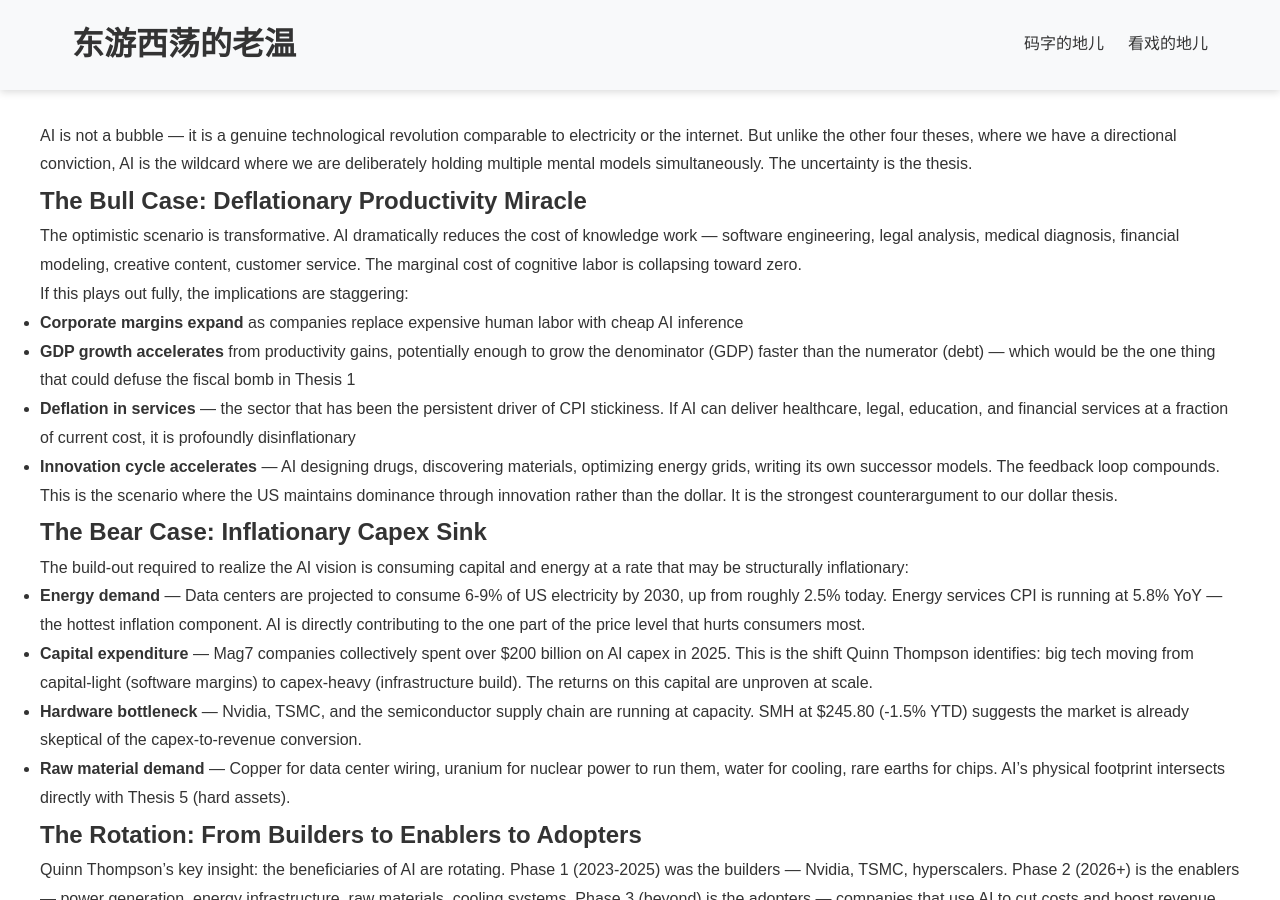
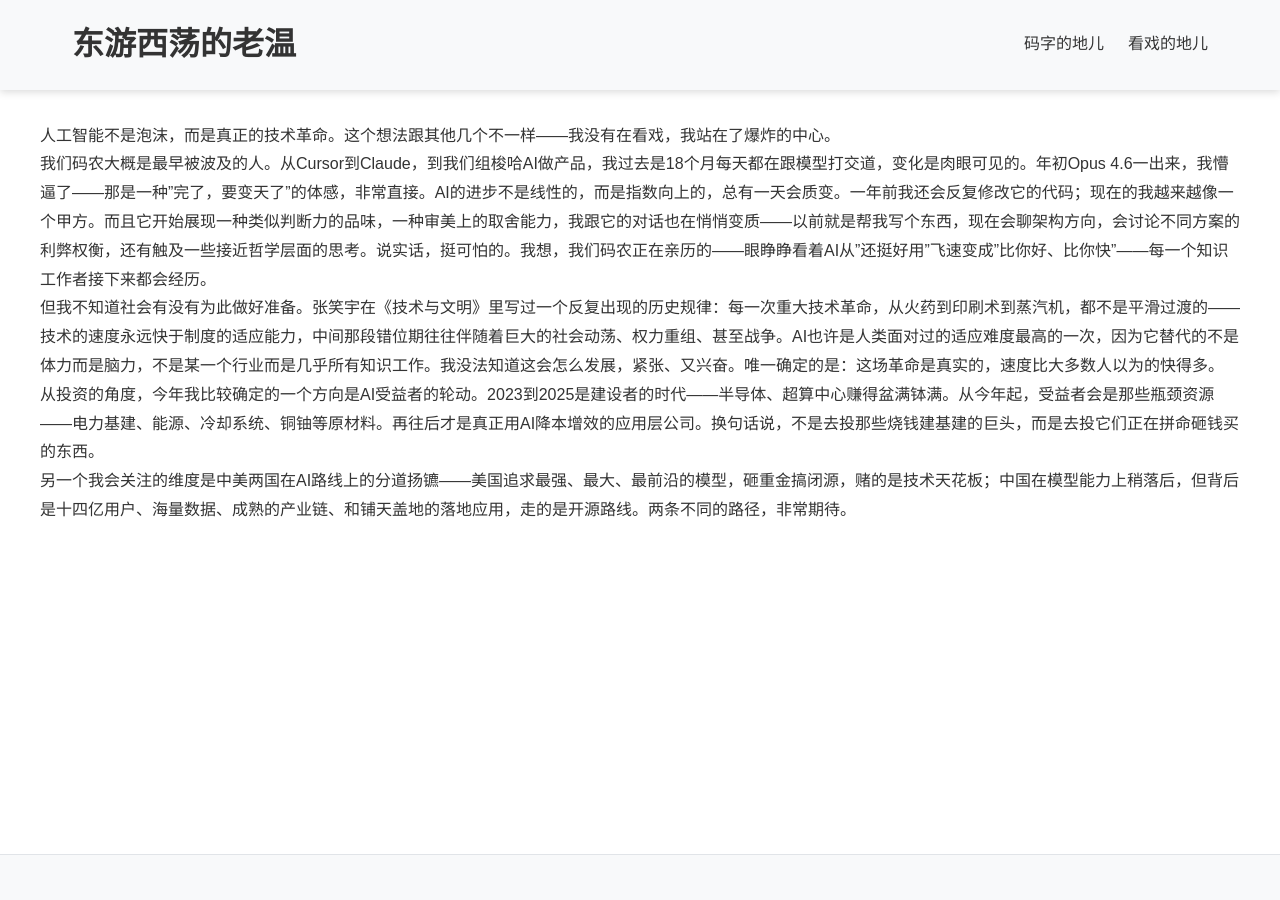
Before and after one commit to pwen/pwen.github.io, a Jekyll site: the page built from pulse-content/2026/2026-ai.md, in a window 1280 px wide and 900 px high. Built offline with Jekyll 4.4.1, drawn with Linux system fonts in a browser that asks for light colours; our own code applies the rules of GitHub Pages for plain Markdown files; some of the changed text lies outside the part shown.

Commit message:
update AI

```diff
--- a/assets/data/pulse/theses-2026.json
+++ b/assets/data/pulse/theses-2026.json
@@ -46,8 +46,8 @@
         },
         {
             "id": "ai",
-            "title": "AI 正在引发真正的生产力繁荣",
-            "summary": "这是真的——但它是通缩力量还是通胀性资本支出陷阱？未知因素。",
+            "title": "AI正在改变一切，而我们还没有做好准备",
+            "summary": "人工智能真的，进化是不可阻挡的，投资要看轮动和瓶颈资源，但更大的社会冲击还在后面。",
             "color": "#5b8def",
             "icon": "🤖",
             "metrics": [
--- a/pulse-content/2026/2026-ai.md
+++ b/pulse-content/2026/2026-ai.md
@@ -1,62 +1,9 @@
-AI is not a bubble — it is a genuine technological revolution comparable to electricity or the internet. But unlike the other four theses, where we have a directional conviction, AI is the wildcard where we are deliberately holding multiple mental models simultaneously. The uncertainty is the thesis.
+人工智能不是泡沫，而是真正的技术革命。这个想法跟其他几个不一样——我没有在看戏，我站在了爆炸的中心。
 
-## The Bull Case: Deflationary Productivity Miracle
+我们码农大概是最早被波及的人。从Cursor到Claude，到我们组梭哈AI做产品，我过去是18个月每天都在跟模型打交道，变化是肉眼可见的。年初Opus 4.6一出来，我懵逼了——那是一种"完了，要变天了"的体感，非常直接。AI的进步不是线性的，而是指数向上的，总有一天会质变。一年前我还会反复修改它的代码；现在的我越来越像一个甲方。而且它开始展现一种类似判断力的品味，一种审美上的取舍能力，我跟它的对话也在悄悄变质——以前就是帮我写个东西，现在会聊架构方向，会讨论不同方案的利弊权衡，还有触及一些接近哲学层面的思考。说实话，挺可怕的。我想，我们码农正在亲历的——眼睁睁看着AI从"还挺好用"飞速变成"比你好、比你快"——每一个知识工作者接下来都会经历。
 
-The optimistic scenario is transformative. AI dramatically reduces the cost of knowledge work — software engineering, legal analysis, medical diagnosis, financial modeling, creative content, customer service. The marginal cost of cognitive labor is collapsing toward zero.
+但我不知道社会有没有为此做好准备。张笑宇在《技术与文明》里写过一个反复出现的历史规律：每一次重大技术革命，从火药到印刷术到蒸汽机，都不是平滑过渡的——技术的速度永远快于制度的适应能力，中间那段错位期往往伴随着巨大的社会动荡、权力重组、甚至战争。AI也许是人类面对过的适应难度最高的一次，因为它替代的不是体力而是脑力，不是某一个行业而是几乎所有知识工作。我没法知道这会怎么发展，紧张、又兴奋。唯一确定的是：这场革命是真实的，速度比大多数人以为的快得多。
 
-If this plays out fully, the implications are staggering:
-- **Corporate margins expand** as companies replace expensive human labor with cheap AI inference
-- **GDP growth accelerates** from productivity gains, potentially enough to grow the denominator (GDP) faster than the numerator (debt) — which would be the one thing that could defuse the fiscal bomb in Thesis 1
-- **Deflation in services** — the sector that has been the persistent driver of CPI stickiness. If AI can deliver healthcare, legal, education, and financial services at a fraction of current cost, it is profoundly disinflationary
-- **Innovation cycle accelerates** — AI designing drugs, discovering materials, optimizing energy grids, writing its own successor models. The feedback loop compounds.
+从投资的角度，今年我比较确定的一个方向是AI受益者的轮动。2023到2025是建设者的时代——半导体、超算中心赚得盆满钵满。从今年起，受益者会是那些瓶颈资源——电力基建、能源、冷却系统、铜铀等原材料。再往后才是真正用AI降本增效的应用层公司。换句话说，不是去投那些烧钱建基建的巨头，而是去投它们正在拼命砸钱买的东西。
 
-This is the scenario where the US maintains dominance through innovation rather than the dollar. It is the strongest counterargument to our dollar thesis.
-
-## The Bear Case: Inflationary Capex Sink
-
-The build-out required to realize the AI vision is consuming capital and energy at a rate that may be structurally inflationary:
-
-- **Energy demand** — Data centers are projected to consume 6-9% of US electricity by 2030, up from roughly 2.5% today. Energy services CPI is running at 5.8% YoY — the hottest inflation component. AI is directly contributing to the one part of the price level that hurts consumers most.
-- **Capital expenditure** — Mag7 companies collectively spent over $200 billion on AI capex in 2025. This is the shift Quinn Thompson identifies: big tech moving from capital-light (software margins) to capex-heavy (infrastructure build). The returns on this capital are unproven at scale.
-- **Hardware bottleneck** — Nvidia, TSMC, and the semiconductor supply chain are running at capacity. SMH at $245.80 (-1.5% YTD) suggests the market is already skeptical of the capex-to-revenue conversion.
-- **Raw material demand** — Copper for data center wiring, uranium for nuclear power to run them, water for cooling, rare earths for chips. AI's physical footprint intersects directly with Thesis 5 (hard assets).
-
-## The Rotation: From Builders to Enablers to Adopters
-
-Quinn Thompson's key insight: the beneficiaries of AI are rotating. Phase 1 (2023-2025) was the builders — Nvidia, TSMC, hyperscalers. Phase 2 (2026+) is the enablers — power generation, energy infrastructure, raw materials, cooling systems. Phase 3 (beyond) is the adopters — companies that use AI to cut costs and boost revenue across every industry.
-
-QQQ at $518.20 (+2.1% YTD) and SMH at $245.80 (-1.5% YTD) tell this story. The builders are stalling; the beneficiary rotation is underway. Energy, utilities, and commodities may be better AI plays than the Mag7 at current valuations.
-
-## The Political Dimension
-
-AI is generating real political backlash. Key dynamics:
-- **Labor displacement** — White-collar workers are being disrupted first, unlike previous tech revolutions. Lawyers, coders, analysts, creatives — these are politically engaged, vocal constituencies.
-- **Energy costs** — Data centers driving up electricity prices in local communities. Democrats (AOC, Warren, Sanders) finding political success opposing AI expansion in areas with rising energy costs.
-- **Concentration of power** — A small number of companies control the foundational models, the compute, and the data. Regulatory pressure will increase.
-- **Election calculus** — The administration must balance "AI leadership" (strategic necessity vs. China) against "affordable energy and jobs" (midterm necessity). These objectives are in tension.
-
-## The China Wildcard
-
-DeepSeek's emergence demonstrated that Chinese AI can compete at the frontier at a fraction of the cost. This has two implications:
-- The US may not maintain the AI "moat" the market assumes — challenging valuations for US AI companies
-- The competitive dynamic between US and Chinese AI ecosystems fuels the fragmentation in Thesis 3 — two parallel innovation stacks, each with different strengths
-
-## What to Watch
-
-- **QQQ and SMH** — Divergence between broad tech and semis signals the rotation is happening
-- **Energy CPI** (5.8% YoY) — If AI-driven energy demand pushes this above 7%, the political backlash becomes a real constraint on deployment
-- **Corporate earnings calls** — Track mentions of AI-driven revenue growth vs. AI capex commitments. The gap between spending and monetization is the key variable.
-- **Copper and uranium prices** — Physical bottlenecks for AI infrastructure. If these commodities breakout, it confirms the inflationary capex angle.
-- **AI regulation** — Executive orders, congressional hearings, state-level regulations on data centers.
-
-## What Would Break This Thesis
-
-This thesis is less about being "right" and more about tracking which version of AI reality is emerging:
-- If AI deflation dominates and productivity soars, dollar weakness may be offset (bearish for Thesis 1)
-- If AI capex inflation dominates and returns disappoint, the Mag7 derate and commodities surge (bullish for Thesis 5)
-- An AI winter — models plateau, costs remain high, adoption stalls — would make this thesis irrelevant rather than wrong
-- Chinese AI leapfrogging (DeepSeek et al.) could redirect the entire value chain, making US-centric positioning wrong
-
-The honest answer remains: we believe this is real, we don't know how it plays out, and we're tracking it across multiple dimensions rather than betting on a single outcome.
-
-*Key thinkers: Quinn Thompson, broadly consensus*
+另一个我会关注的维度是中美两国在AI路线上的分道扬镳——美国追求最强、最大、最前沿的模型，砸重金搞闭源，赌的是技术天花板；中国在模型能力上稍落后，但背后是十四亿用户、海量数据、成熟的产业链、和铺天盖地的落地应用，走的是开源路线。两条不同的路径，非常期待。
```
